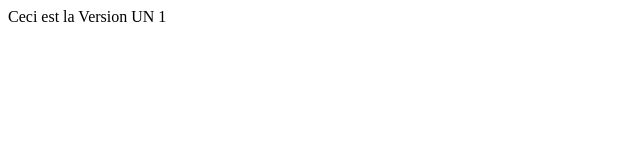
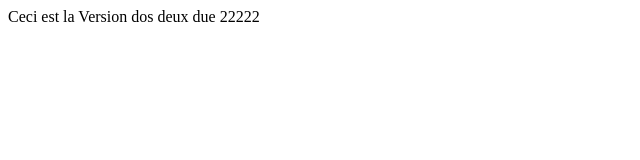
Before and after one commit to SanGarmon/wired-website, a plain HTML site: page index.html in a window 1280 px wide. Shown: the whole page, without its empty margins (0-640 px from the left). Drawn offline with Linux system fonts and the light colour scheme.

Commit message:
Version 2 comit!

```diff
--- a/index.html
+++ b/index.html
@@ -5,6 +5,6 @@
     <title></title>
   </head>
   <body>
-Ceci est la Version UN 1
+Ceci est la Version dos deux due 22222
   </body>
 </html>
```
